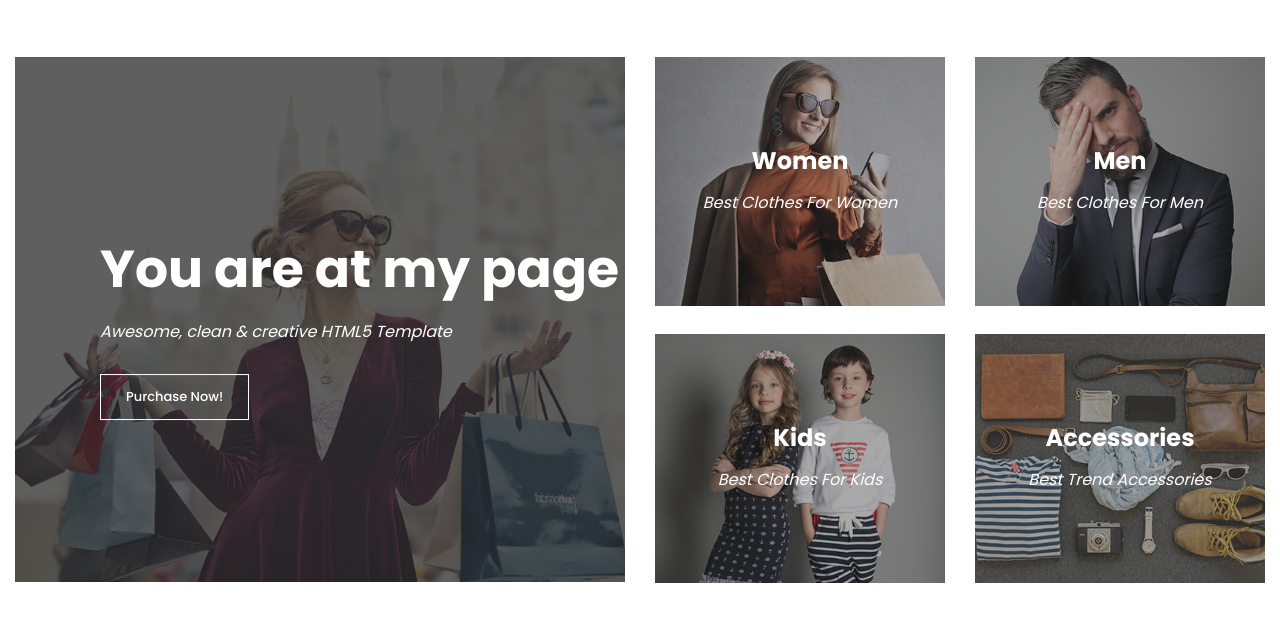
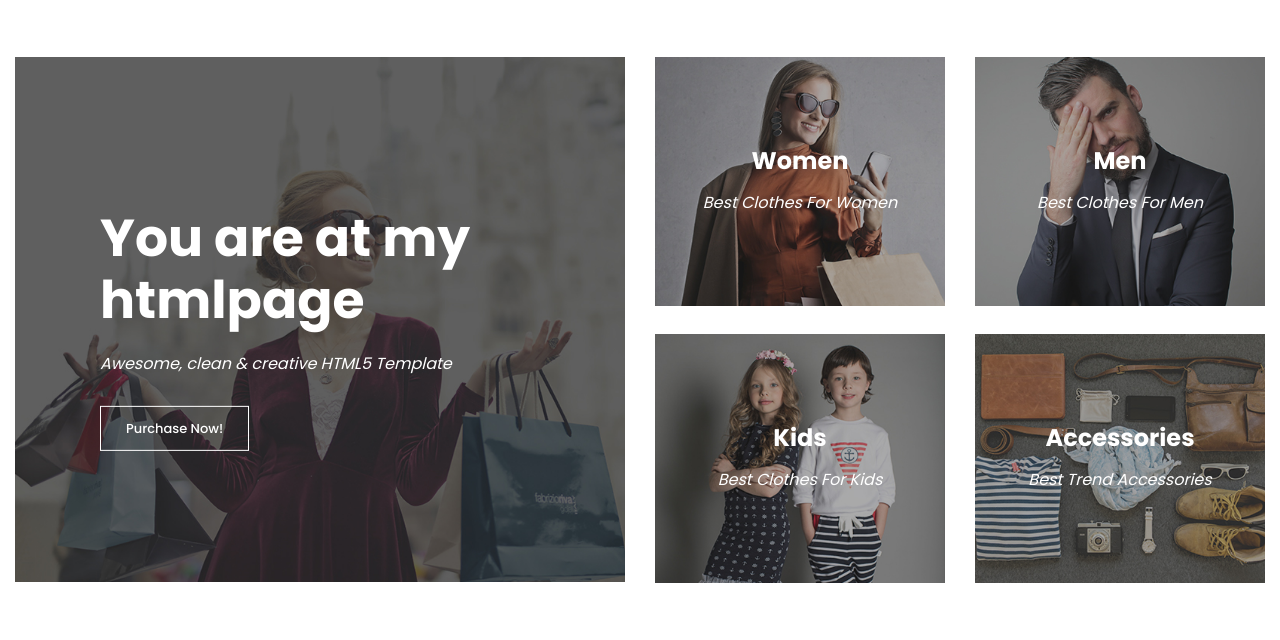
Before and after one commit to Prashanthmpucher/Microdegreepage, a plain HTML site: page index.html in a window 1280 px wide. Shown: the part 103-743 px from the top of the page. Drawn offline with Linux system fonts and the light colour scheme.

Commit message:
Update index.html

```diff
--- a/index.html
+++ b/index.html
@@ -100,7 +100,7 @@ https://templatemo.com/tm-571-hexashop
                     <div class="left-content">
                         <div class="thumb">
                             <div class="inner-content">
-                                <h4>You are at my page</h4>
+                                <h4>You are at my htmlpage</h4>
                                 <span>Awesome, clean &amp; creative HTML5 Template</span>
                                 <div class="main-border-button">
                                     <a href="#">Purchase Now!</a>
```
